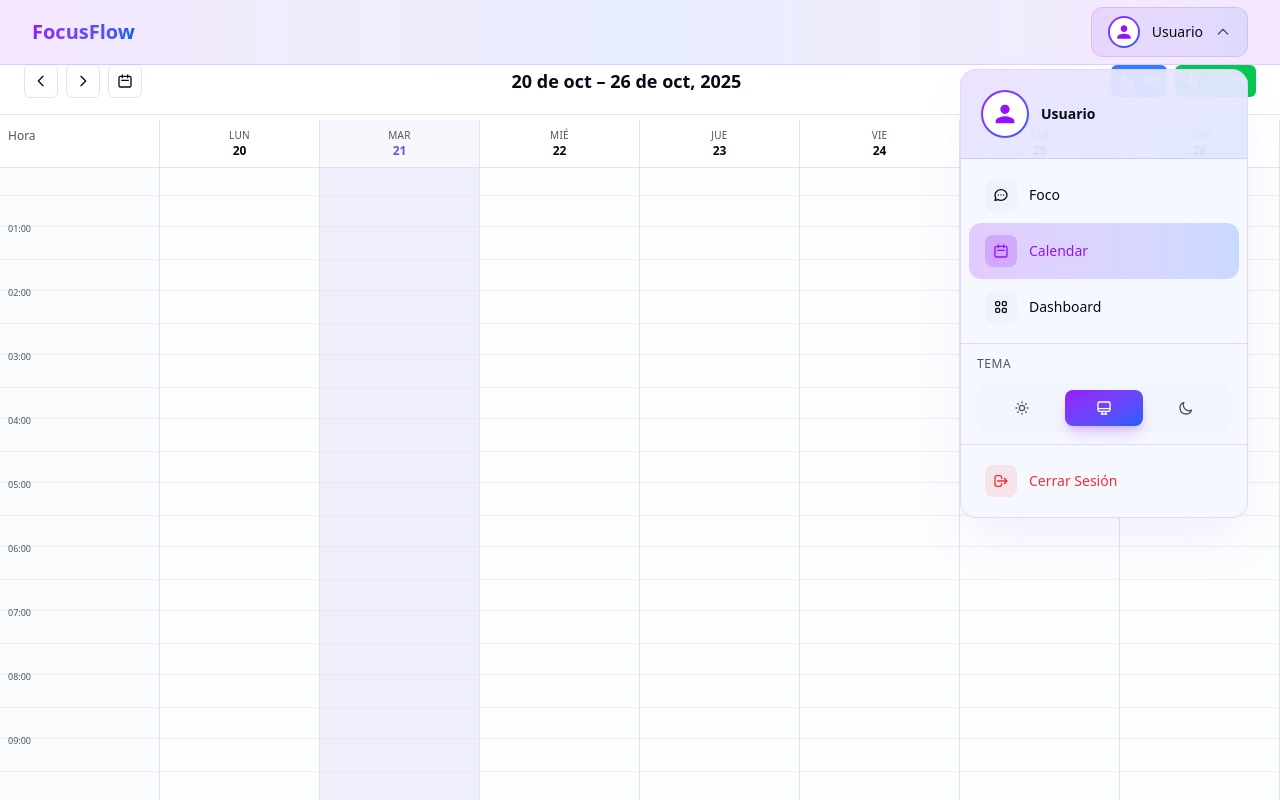
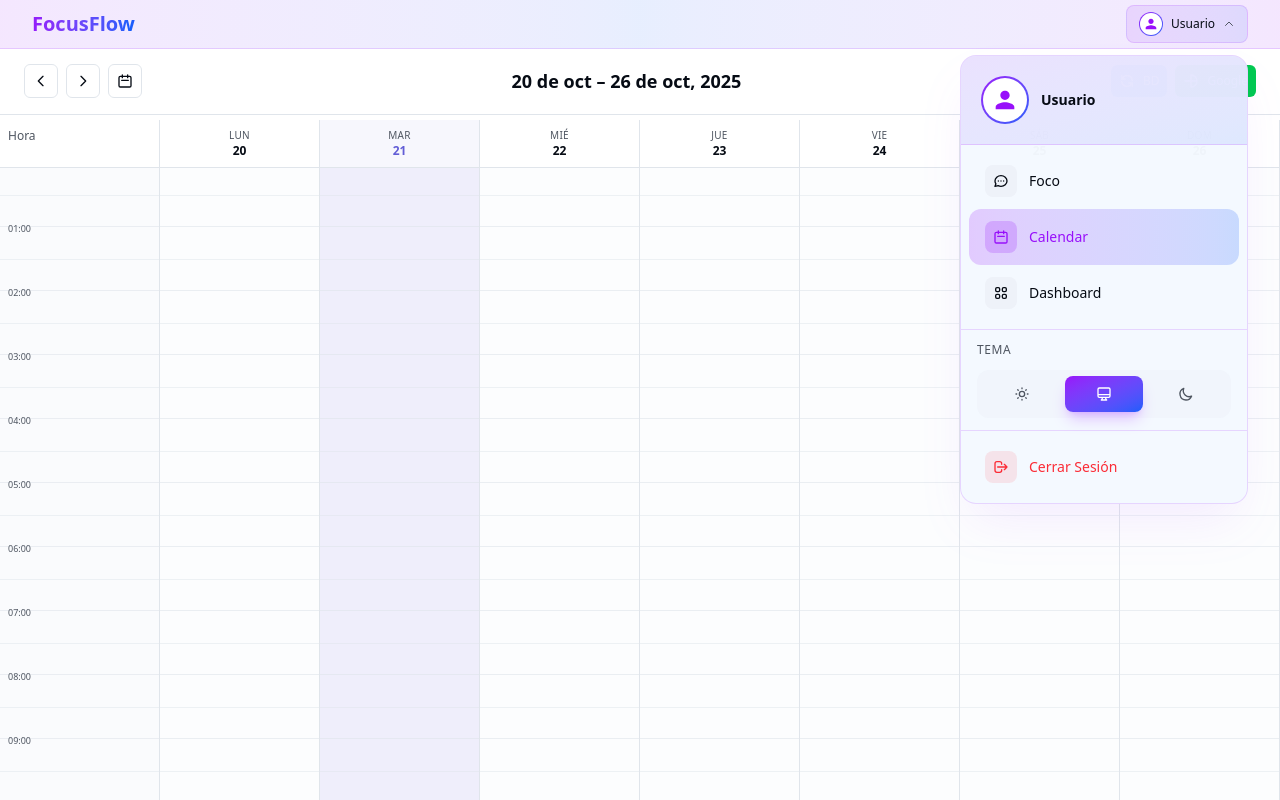
Before and after one commit to JFH000/focus-flow-web, a Next.js app: page /calendar in a window 1280 px wide. Both pictures are taken after a click on the button "Usuario". Shown: the top 800 px of the page. Built offline with nearby package versions, Linux system fonts and the light colour scheme; no server answers.

Commit message:
tamaño navbar

```diff
--- a/src/components/Navbar.tsx
+++ b/src/components/Navbar.tsx
@@ -32,7 +32,7 @@ export default function Navbar({ className = "" }: NavbarProps) {
       className={`fixed top-0 left-0 right-0 z-50 backdrop-blur-xl bg-gradient-to-r from-purple-600/10 via-blue-600/10 to-purple-600/10 border-b border-purple-500/20 ${className}`}
     >
       <div className="max-w-7xl mx-auto px-4 sm:px-6 lg:px-8">
-        <div className="flex justify-between items-center h-16">
+        <div className="flex justify-between items-center h-12">
           {/* Logo and Brand */}
           <div className="flex items-center space-x-3">
             <button onClick={() => router.push("/foco")} className="flex items-center gap-3 group">
@@ -48,21 +48,21 @@ export default function Navbar({ className = "" }: NavbarProps) {
             <div className="relative">
               <button
                 onClick={() => setShowUserMenu(!showUserMenu)}
-                className="flex items-center space-x-3 px-4 py-2 rounded-xl bg-gradient-to-r from-purple-600/10 to-blue-600/10 hover:from-purple-600/20 hover:to-blue-600/20 border border-purple-500/20 hover:border-purple-500/40 transition-all duration-300 group"
+                className="flex items-center space-x-2 px-3 py-1.5 rounded-lg bg-gradient-to-r from-purple-600/10 to-blue-600/10 hover:from-purple-600/20 hover:to-blue-600/20 border border-purple-500/20 hover:border-purple-500/40 transition-all duration-300 group"
               >
                 {/* Profile picture */}
-                <div className="relative w-8 h-8 rounded-full bg-gradient-to-br from-purple-600 to-blue-600 p-[2px] group-hover:scale-105 transition-transform">
+                <div className="relative w-6 h-6 rounded-full bg-gradient-to-br from-purple-600 to-blue-600 p-[1px] group-hover:scale-105 transition-transform">
                   <div className="w-full h-full rounded-full bg-background flex items-center justify-center overflow-hidden">
                     {user?.user_metadata?.avatar_url ? (
                       <Image
                         src={user.user_metadata.avatar_url || "/placeholder.svg"}
                         alt="Profile"
-                        width={32}
-                        height={32}
+                        width={24}
+                        height={24}
                         className="w-full h-full object-cover"
                       />
                     ) : (
-                      <svg className="w-5 h-5 text-purple-600" fill="currentColor" viewBox="0 0 24 24">
+                      <svg className="w-4 h-4 text-purple-600" fill="currentColor" viewBox="0 0 24 24">
                         <path d="M12 12c2.21 0 4-1.79 4-4s-1.79-4-4-4-4 1.79-4 4 1.79 4 4 4zm0 2c-2.67 0-8 1.34-8 4v2h16v-2c0-2.66-5.33-4-8-4z" />
                       </svg>
                     )}
@@ -71,14 +71,14 @@ export default function Navbar({ className = "" }: NavbarProps) {
 
                 {/* User name */}
                 <div className="hidden sm:block text-left">
-                  <p className="text-sm font-medium text-foreground truncate max-w-32">
+                  <p className="text-xs font-medium text-foreground truncate max-w-28">
                     {user?.user_metadata?.full_name || user?.email?.split("@")[0] || "Usuario"}
                   </p>
                 </div>
 
                 {/* Dropdown arrow */}
                 <svg
-                  className={`w-4 h-4 text-muted-foreground transition-transform duration-300 ${
+                  className={`w-3 h-3 text-muted-foreground transition-transform duration-300 ${
                     showUserMenu ? "rotate-180" : ""
                   }`}
                   fill="none"
@@ -96,7 +96,7 @@ export default function Navbar({ className = "" }: NavbarProps) {
                   <div className="fixed inset-0 z-10" onClick={() => setShowUserMenu(false)} />
 
                   {/* Menu */}
-                  <div className="absolute right-0 mt-3 w-72 bg-card/95 backdrop-blur-xl border border-purple-500/20 rounded-2xl shadow-2xl shadow-purple-500/10 z-20 overflow-hidden">
+                  <div className="absolute right-0 mt-3 w-72 bg-card/98 backdrop-blur-xl border border-purple-500/20 rounded-2xl shadow-2xl shadow-purple-500/10 z-20 overflow-hidden">
                     {/* User info header */}
                     <div className="p-5 bg-gradient-to-br from-purple-600/10 to-blue-600/10 border-b border-purple-500/20">
                       <div className="flex items-center space-x-3">
```
